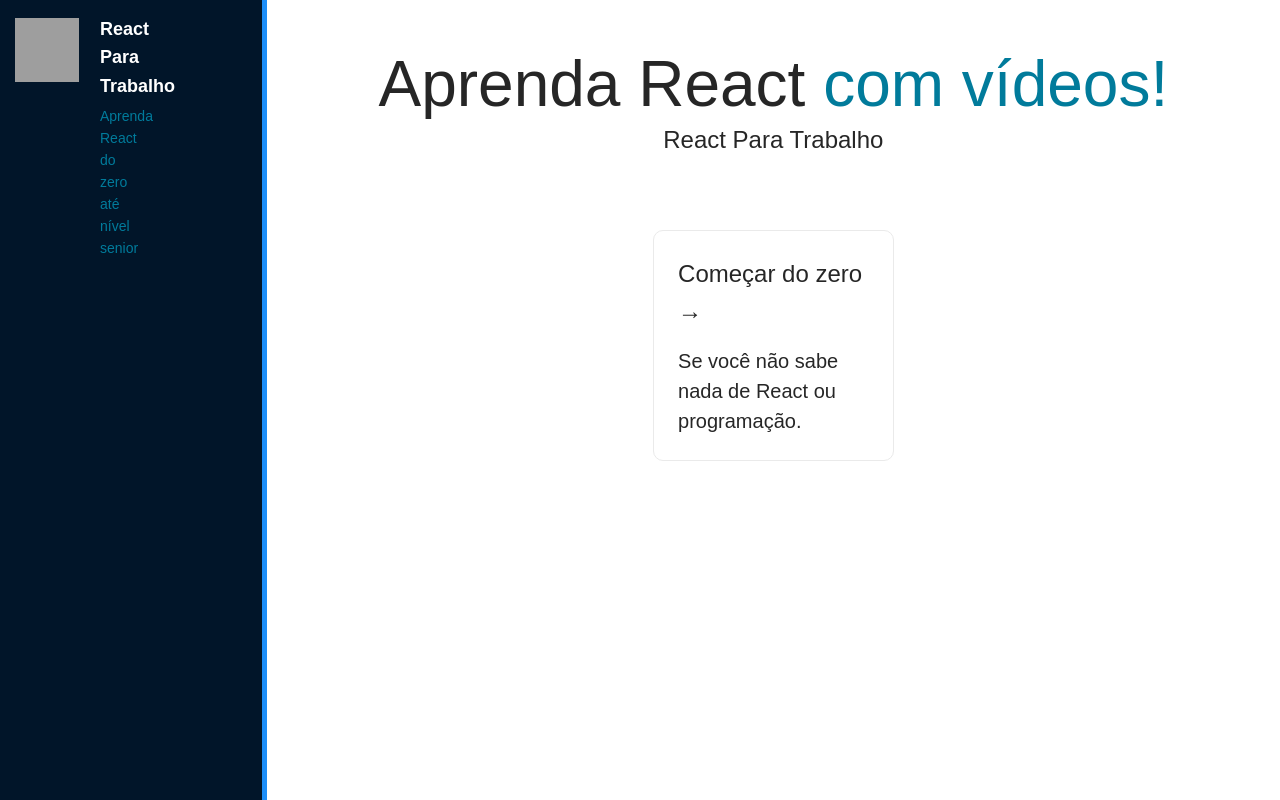
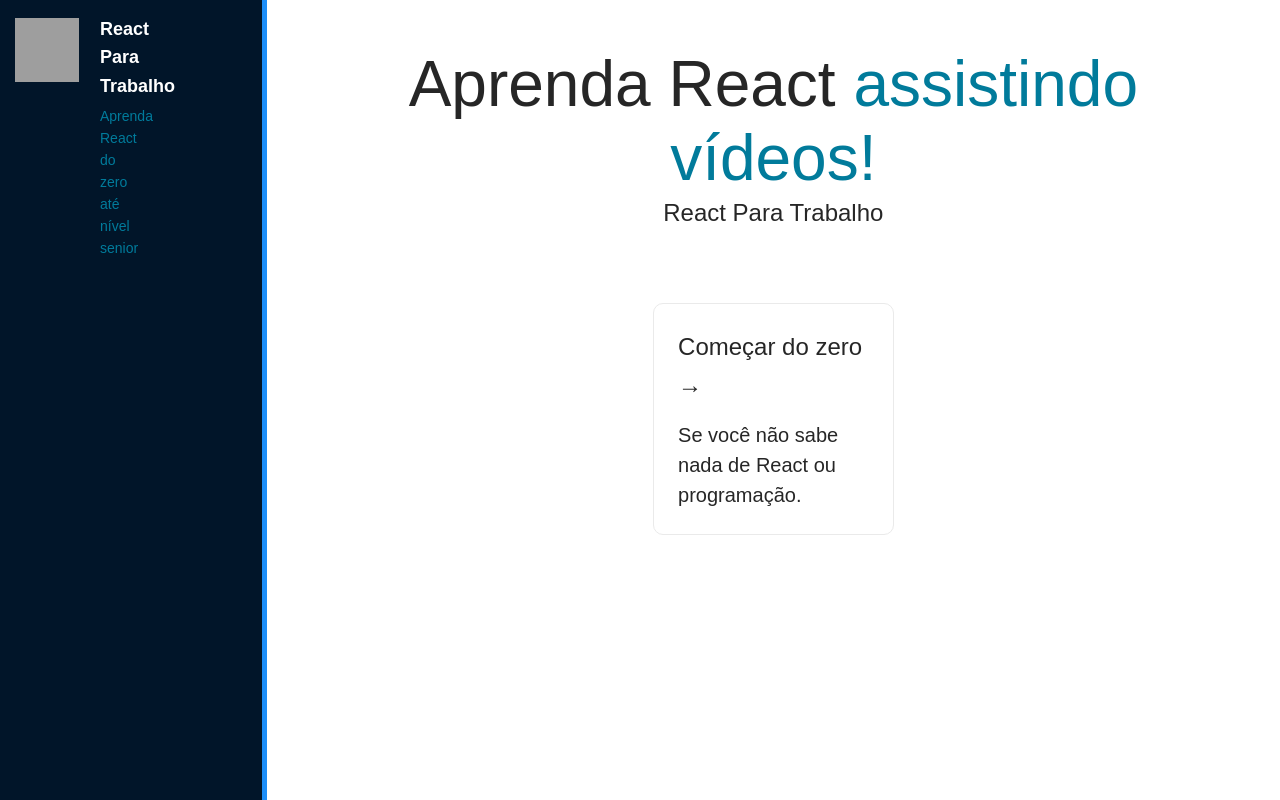
Before and after one commit to microenv/react-para-trabalho, a Next.js app: page / in a window 1280 px wide. Built offline with nearby package versions, Linux system fonts and the light colour scheme; grey boxes are pictures that could not be loaded; a web font is replaced by a local one.

Commit message:
Automated deploy testing commit

```diff
--- a/pages/index.js
+++ b/pages/index.js
@@ -14,7 +14,7 @@
 
         <main className={styles.main}>
           <h1 className={styles.title}>
-            Aprenda React <span>com vídeos!</span>
+            Aprenda React <span>assistindo vídeos!</span>
           </h1>
 
           <p className={styles.description}>React Para Trabalho</p>
--- a/server.js
+++ b/server.js
@@ -20,9 +20,8 @@
     //   return app.render(req, res, "/about", req.params);
     // });
 
-    // @TODO ~ move this below AWSXRay
+    server.use(AWSXRay.express.openSegment("ReactParaTrabalho"));
     server.use('/_next', express.static('_next'));
-    server.use(AWSXRay.express.openSegment("ReactParaTrabalho"));
 
     server.get("*", (req, res) => {
       return handle(req, res);
```
